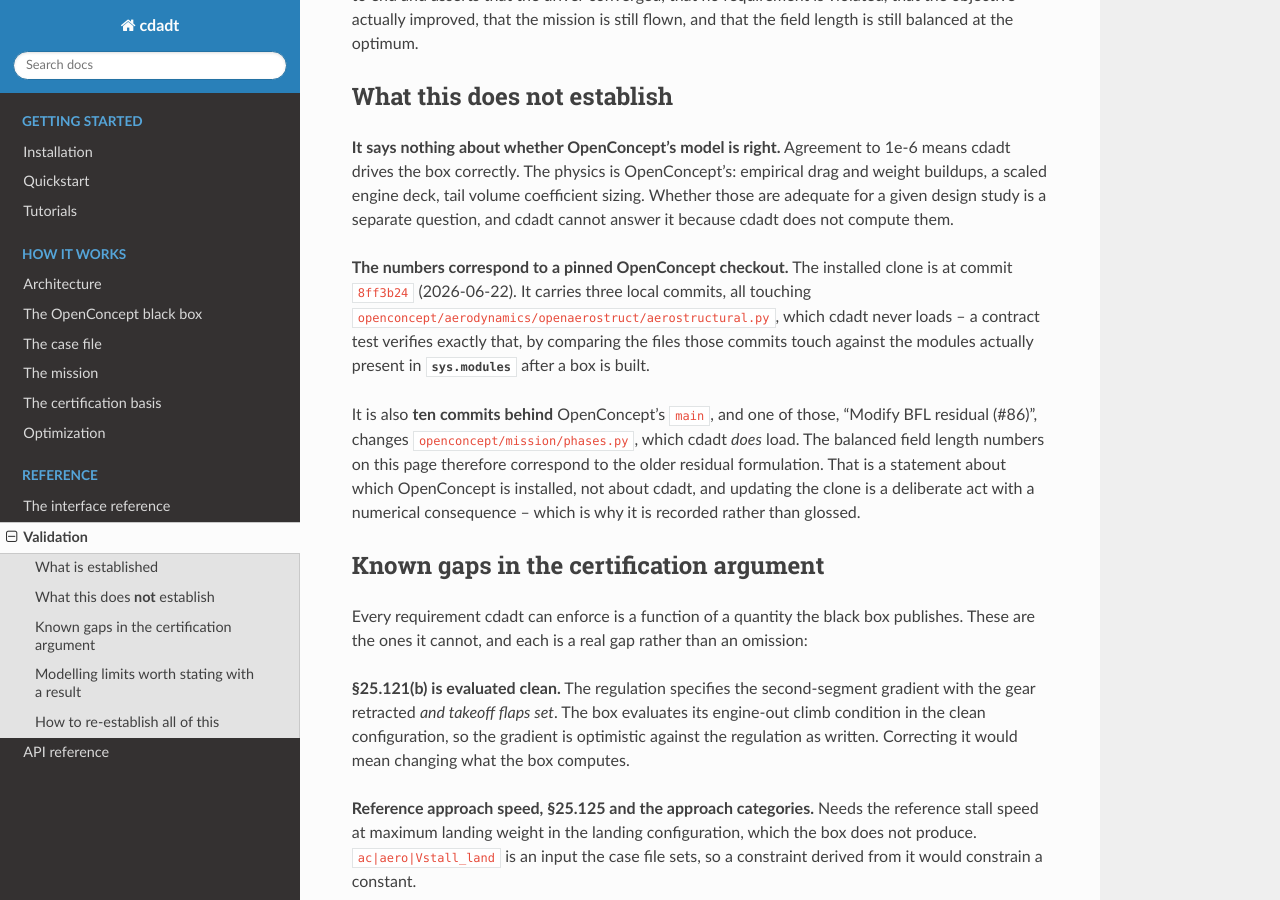
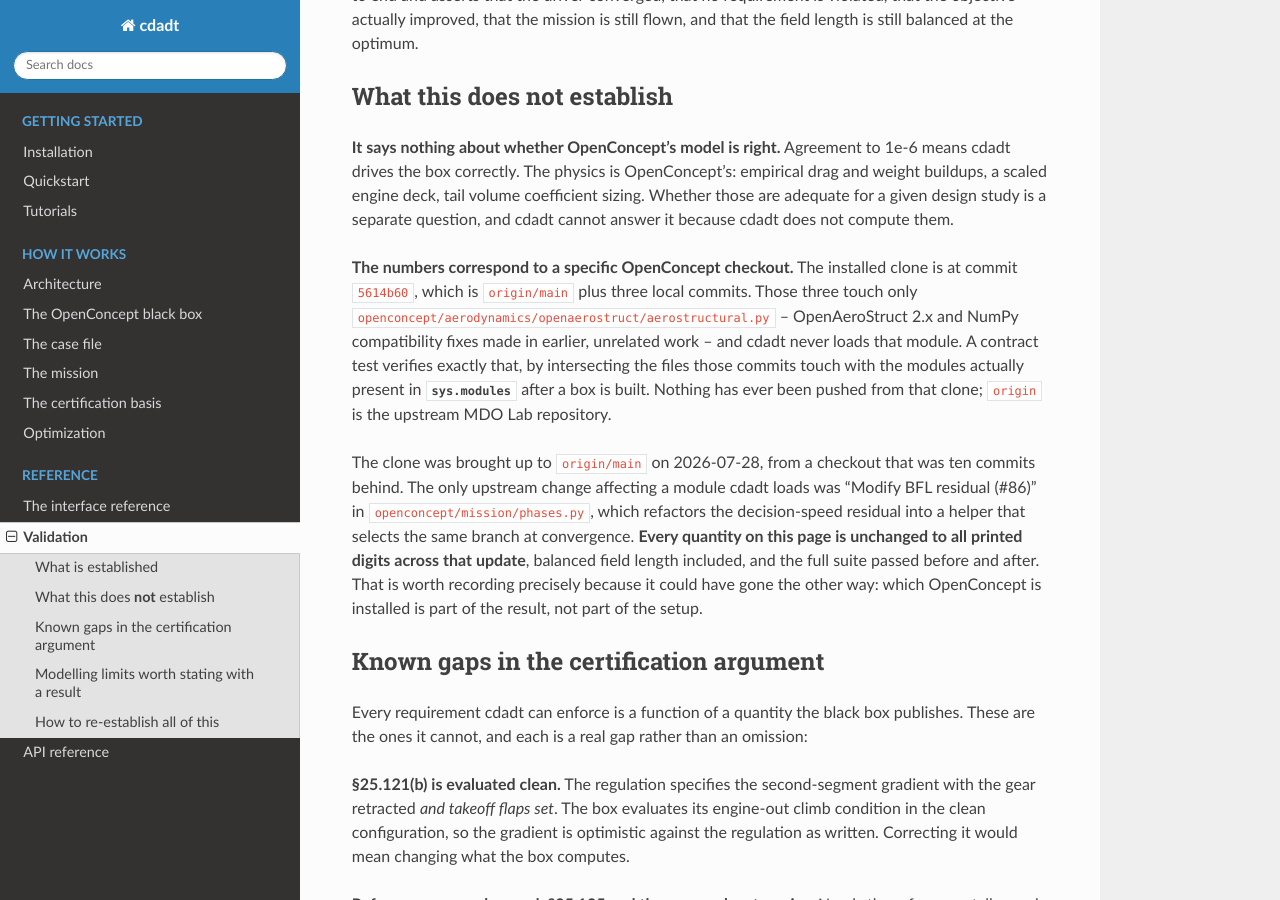
Before and after one commit to realJoey/cdadt, a Sphinx documentation site: the page built from docs/validation.rst, in a window 1280 px wide and 900 px high, scrolled down 1410 px. Built offline with Sphinx 7.4.7 and the Read the Docs theme 3.1.0, drawn with Linux system fonts in a browser that asks for light colours.

Commit message:
Record the OpenConcept checkout the results correspond to, now that it is current

```diff
--- a/docs/validation.rst
+++ b/docs/validation.rst
@@ -65,17 +65,21 @@
 design study is a separate question, and cdadt cannot answer it because cdadt does not compute
 them.
 
-**The numbers correspond to a pinned OpenConcept checkout.** The installed clone is at commit
-``8ff3b24`` (2026-06-22). It carries three local commits, all touching
-``openconcept/aerodynamics/openaerostruct/aerostructural.py``, which cdadt never loads -- a
-contract test verifies exactly that, by comparing the files those commits touch against the
-modules actually present in :data:`sys.modules` after a box is built.
+**The numbers correspond to a specific OpenConcept checkout.** The installed clone is at commit
+``5614b60``, which is ``origin/main`` plus three local commits. Those three touch only
+``openconcept/aerodynamics/openaerostruct/aerostructural.py`` -- OpenAeroStruct 2.x and NumPy
+compatibility fixes made in earlier, unrelated work -- and cdadt never loads that module. A
+contract test verifies exactly that, by intersecting the files those commits touch with the
+modules actually present in :data:`sys.modules` after a box is built. Nothing has ever been
+pushed from that clone; ``origin`` is the upstream MDO Lab repository.
 
-It is also **ten commits behind** OpenConcept's ``main``, and one of those, "Modify BFL residual
-(#86)", changes ``openconcept/mission/phases.py``, which cdadt *does* load. The balanced field
-length numbers on this page therefore correspond to the older residual formulation. That is a
-statement about which OpenConcept is installed, not about cdadt, and updating the clone is a
-deliberate act with a numerical consequence -- which is why it is recorded rather than glossed.
+The clone was brought up to ``origin/main`` on 2026-07-28, from a checkout that was ten commits
+behind. The only upstream change affecting a module cdadt loads was "Modify BFL residual (#86)"
+in ``openconcept/mission/phases.py``, which refactors the decision-speed residual into a helper
+that selects the same branch at convergence. **Every quantity on this page is unchanged to all
+printed digits across that update**, balanced field length included, and the full suite passed
+before and after. That is worth recording precisely because it could have gone the other way:
+which OpenConcept is installed is part of the result, not part of the setup.
 
 Known gaps in the certification argument
 ----------------------------------------
```
Also changed, not shown: README.md (+4 -0 lines).
